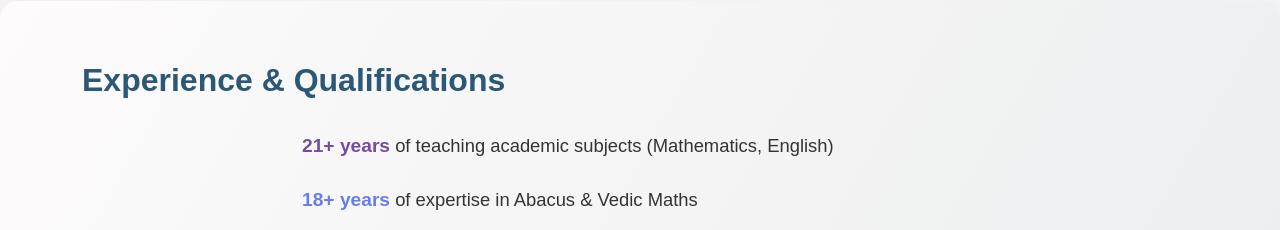
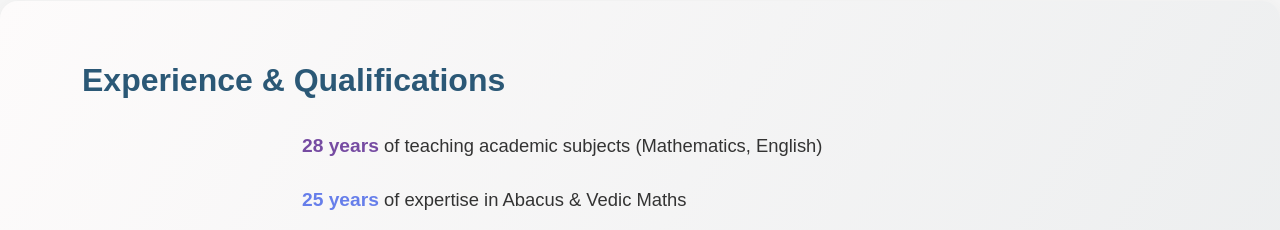
Before and after one commit to bbh260/Mathmind-Academy.github.io, a plain HTML site: page index.html in a window 1280 px wide. Shown: the part 1860-2090 px from the top of the page. Drawn offline with nearby package versions, Linux system fonts and the light colour scheme.

Commit message:
index.html

```diff
--- a/index.html
+++ b/index.html
@@ -546,10 +546,10 @@
       <h2 class="mb-4" style="color:#2b5876;font-weight:bold;">Experience & Qualifications</h2>
       <ul style="font-size:1.15rem; color:#333; list-style: none; padding-left: 0; max-width:700px; margin:0 auto;">
         <li style="margin-bottom:10px;">
-          <span style="font-size:1.2rem; color:#764ba2; font-weight:600;">21+ years</span> of teaching academic subjects (Mathematics, English)
+          <span style="font-size:1.2rem; color:#764ba2; font-weight:600;">28 years</span> of teaching academic subjects (Mathematics, English)
         </li>
         <li style="margin-bottom:10px;">
-          <span style="font-size:1.2rem; color:#667eea; font-weight:600;">18+ years</span> of expertise in Abacus & Vedic Maths
+          <span style="font-size:1.2rem; color:#667eea; font-weight:600;">25 years</span> of expertise in Abacus & Vedic Maths
         </li>
         <li style="margin-bottom:10px;">
           Taught and mentored over 3000 students
```
